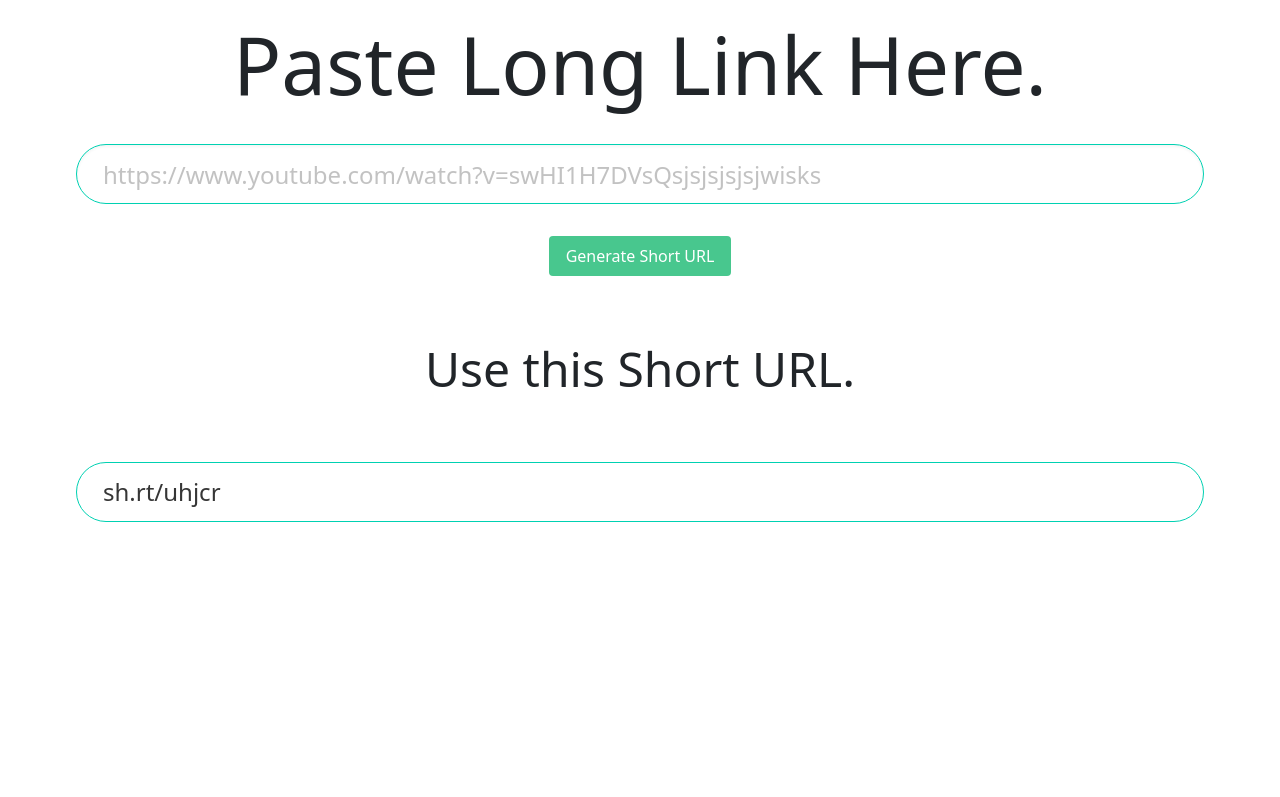
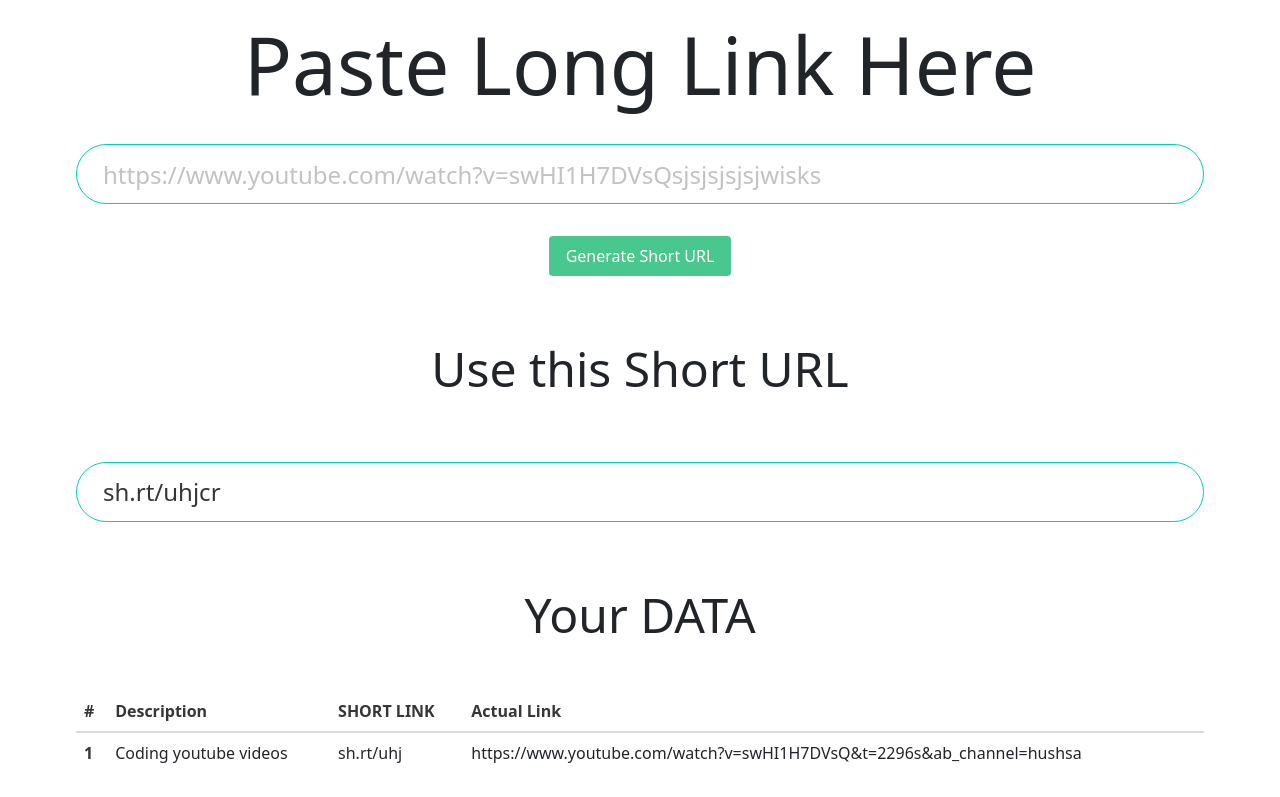
Before and after one commit to Abiral2002/shortmyurl, a Flask app: page /dashboard in a window 1280 px wide. Shown: the part 77-874 px from the top of the page. Before the commit the page ends 599 px from the top, so only its background shows below. Run offline with Flask 2, Linux system fonts and the light colour scheme; some libraries are stand-ins or nearby versions.

Commit message:
work in progress

```diff
--- a/app.py
+++ b/app.py
@@ -1,9 +1,10 @@
+from enum import unique
+from datetime import datetime
 from flask import Flask, render_template
 from flask_sqlalchemy import SQLAlchemy
-# from flask_login import UserMixin
-# from flask_wtf import FlaskForm
-# from wtforms import StringField, PasswordField, SubmitField
-# from wtforms.validators import InputRequired, Length, ValidationError
+import string
+from random import choices
+
 
 app = Flask(__name__)
 db = SQLAlchemy(app)
@@ -14,6 +15,28 @@ class User(db.Model):
     id = db.Column(db.Integer, primary_key=True)
     email = db.column(db.String(30))
     password = db.column(db.String(30))
+
+class Link(db.Model):
+    id = db.Column(db.Integer, primary_key=True)
+    original_url = db.Column(db.String(600))
+    short_url = db.Column(db.String(30), unique=True)
+    visits = db.Column(db.Integer, default=0)
+    date_created = db.Column(db.DateTime, default=datetime.now)
+
+    def __init__(self, **kwargs):
+        super().__init__(**kwargs)
+        self.short_url = self.generate_short_link()
+
+    def generate_short_link(self):
+        character = string.digits + string.ascii_letters
+        short_url = ''.join(choices(character, k=10))
+
+        link = self.query.filter_by(short_url=short_url).first()
+
+        if link:
+            return self.generate_short_link()
+
+        return short_url
 
 @app.route('/')
 def index():
--- a/templates/base.html
+++ b/templates/base.html
@@ -6,7 +6,10 @@
     <meta charset="utf-8" />
     <meta name="viewport" content="width=device-width, initial-scale=1" />
     <!-- bulma cdn -->
-     <link rel="stylesheet" href="https://cdn.jsdelivr.net/npm/bulma@0.9.3/css/bulma.min.css">
+    <link
+      rel="stylesheet"
+      href="https://cdn.jsdelivr.net/npm/bulma@0.9.3/css/bulma.min.css"
+    />
     <!-- flowbit cdn -->
     <link
       rel="stylesheet"
@@ -28,10 +31,14 @@
 
     <script>
       // On page load or when changing themes, best to add inline in `head` to avoid FOUC
-    if (localStorage.getItem('color-theme') === 'dark' || (!('color-theme' in localStorage) && window.matchMedia('(prefers-color-scheme: dark)').matches)) {
-        document.documentElement.classList.add('dark');
+      if (
+        localStorage.getItem("color-theme") === "dark" ||
+        (!("color-theme" in localStorage) &&
+          window.matchMedia("(prefers-color-scheme: dark)").matches)
+      ) {
+        document.documentElement.classList.add("dark");
       } else {
-        document.documentElement.classList.remove('dark')
+        document.documentElement.classList.remove("dark");
       }
     </script>
 
@@ -43,11 +50,18 @@
 
     <nav class="navbar" role="navigation" aria-label="main navigation">
       <div class="navbar-brand">
+        <img
+          class="logo navbar-item"
+          src="{{ url_for('static', filename='images/logo.png') }}"
+        />
 
-      <img class="logo navbar-item" src="{{ url_for('static', filename='images/logo.png') }}">
-
-
-    <a role="button" class="navbar-burger" aria-label="menu" aria-expanded="false" data-target="navbarBasicExample">
+        <a
+          role="button"
+          class="navbar-burger"
+          aria-label="menu"
+          aria-expanded="false"
+          data-target="navbarBasicExample"
+        >
           <span aria-hidden="true"></span>
           <span aria-hidden="true"></span>
           <span aria-hidden="true"></span>
@@ -56,23 +70,15 @@
 
       <div id="navbarBasicExample" class="navbar-menu">
         <div class="navbar-start">
-      <a class="navbar-item" href="{{ url_for('index') }}">
-        Home
-      </a>
+          <a class="navbar-item" href="{{ url_for('index') }}"> Home </a>
 
           <a class="navbar-item" href="{{ url_for('dashboard') }}">
             Dashboard
           </a>
 
-      <a class="navbar-item" href="{{ url_for('about') }}">
-            About
-          </a>
+          <a class="navbar-item" href="{{ url_for('about') }}"> About </a>
 
-        <a class="navbar-item" href="{{ url_for('contact') }}">
-            Contact
-          </a>
-
-
+          <a class="navbar-item" href="{{ url_for('contact') }}"> Contact </a>
         </div>
 
         <div class="navbar-end">
@@ -91,6 +97,9 @@
     </nav>
     <!-- Navbar Ends Here -->
     {% block body %} {% endblock body %}
+
+
+
 
     <!-- flowbit js -->
     <script src="../static/node_modules/flowbite/dist/flowbite.js"></script>
@@ -113,45 +122,51 @@
     -->
 
     <script>
-      var themeToggleDarkIcon = document.getElementById('theme-toggle-dark-icon');
-var themeToggleLightIcon = document.getElementById('theme-toggle-light-icon');
+      var themeToggleDarkIcon = document.getElementById(
+        "theme-toggle-dark-icon"
+      );
+      var themeToggleLightIcon = document.getElementById(
+        "theme-toggle-light-icon"
+      );
 
       // Change the icons inside the button based on previous settings
-if (localStorage.getItem('color-theme') === 'dark' || (!('color-theme' in localStorage) && window.matchMedia('(prefers-color-scheme: dark)').matches)) {
-    themeToggleLightIcon.classList.remove('hidden');
+      if (
+        localStorage.getItem("color-theme") === "dark" ||
+        (!("color-theme" in localStorage) &&
+          window.matchMedia("(prefers-color-scheme: dark)").matches)
+      ) {
+        themeToggleLightIcon.classList.remove("hidden");
       } else {
-    themeToggleDarkIcon.classList.remove('hidden');
+        themeToggleDarkIcon.classList.remove("hidden");
       }
 
-var themeToggleBtn = document.getElementById('theme-toggle');
+      var themeToggleBtn = document.getElementById("theme-toggle");
 
-themeToggleBtn.addEventListener('click', function() {
-
+      themeToggleBtn.addEventListener("click", function () {
         // toggle icons inside button
-    themeToggleDarkIcon.classList.toggle('hidden');
-    themeToggleLightIcon.classList.toggle('hidden');
+        themeToggleDarkIcon.classList.toggle("hidden");
+        themeToggleLightIcon.classList.toggle("hidden");
 
         // if set via local storage previously
-    if (localStorage.getItem('color-theme')) {
-        if (localStorage.getItem('color-theme') === 'light') {
-            document.documentElement.classList.add('dark');
-            localStorage.setItem('color-theme', 'dark');
+        if (localStorage.getItem("color-theme")) {
+          if (localStorage.getItem("color-theme") === "light") {
+            document.documentElement.classList.add("dark");
+            localStorage.setItem("color-theme", "dark");
           } else {
-            document.documentElement.classList.remove('dark');
-            localStorage.setItem('color-theme', 'light');
+            document.documentElement.classList.remove("dark");
+            localStorage.setItem("color-theme", "light");
           }
 
           // if NOT set via local storage previously
         } else {
-        if (document.documentElement.classList.contains('dark')) {
-            document.documentElement.classList.remove('dark');
-            localStorage.setItem('color-theme', 'light');
+          if (document.documentElement.classList.contains("dark")) {
+            document.documentElement.classList.remove("dark");
+            localStorage.setItem("color-theme", "light");
           } else {
-            document.documentElement.classList.add('dark');
-            localStorage.setItem('color-theme', 'dark');
+            document.documentElement.classList.add("dark");
+            localStorage.setItem("color-theme", "dark");
           }
         }
-
       });
     </script>
     <script src="../static/js/script.js"></script>
--- a/templates/dashboard.html
+++ b/templates/dashboard.html
@@ -5,16 +5,37 @@
 
 {% block body %}
   <div class="container">
-<h1 class="display-1 text-center my-3">Paste <b>Long Link</b> Here.</h1>
+<h1 class="display-1 text-center my-3">Paste <b>Long Link</b> Here</h1>
     <input class="input is-primary is-rounded is-large my-3 mx-auto" type="text" placeholder="https://www.youtube.com/watch?v=swHI1H7DVsQsjsjsjsjsjwisks">
 
 <div class="buttons">
   <button class="button is-success my-3 mx-auto">Generate Short URL</button>
 </div>
 
-<h1 class="display-5 text-center my-5">Use this <b>Short URL</b>.</h1>
+<h1 class="display-5 text-center my-5">Use this <b>Short URL</b></h1>
 <div class="control">
   <input class="input is-rounded is-primary my-3 is-large" type="text" value="sh.rt/uhjcr" readonly>
 </div>
+<h1 class="display-5 text-center my-5">Your <b>DATA</b></h1>
+<table class="table my-4">
+  <thead>
+    <tr>
+      <th scope="col">#</th>
+      <th scope="col">Description</th>
+      <th scope="col">SHORT LINK</th>
+      <th scope="col">Actual Link</th>
+    </tr>
+  </thead>
+  <tbody>
+    <tr>
+      <th scope="row">1</th>
+      <td>Coding youtube videos</td>
+      <td>sh.rt/uhj</td>
+      <td>https://www.youtube.com/watch?v=swHI1H7DVsQ&t=2296s&ab_channel=hushsa</td>
+    </tr>
+
+  </tbody>
+</table>
+
 </div>
 {% endblock body %}
```
Also changed, not shown: routes.py (added, +7 -0 lines), static/css/main.css (line endings or trailing spaces), templates/about.html (line endings or trailing spaces). Lines whose indentation alone changed are shown as unchanged.
